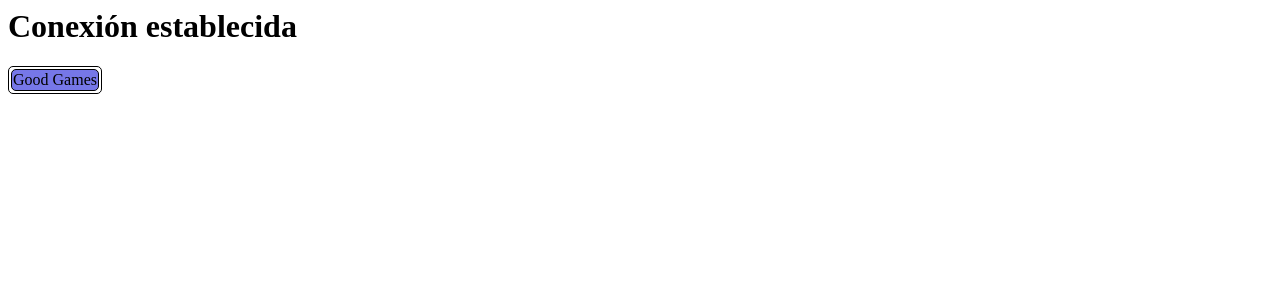
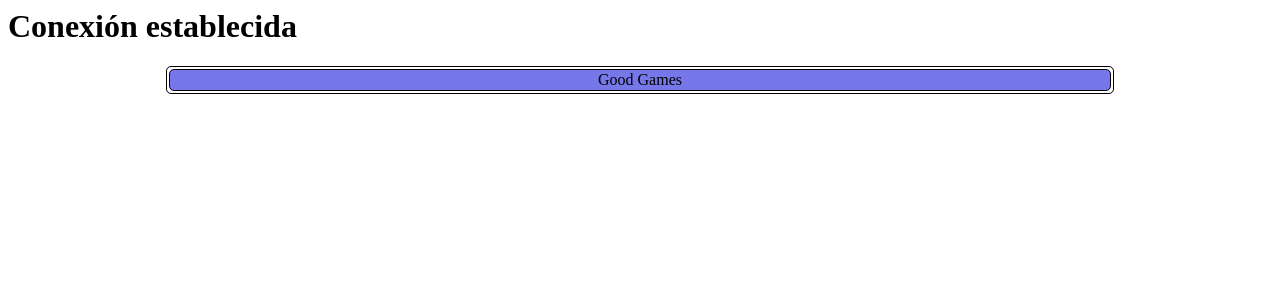
Before and after one commit to OscarFrancoPerez/dw_servidor, a PHP site: page /main.php in a window 1280 px wide. Shown: the top 300 px of the page. Run offline with PHP 8.4, Linux system fonts and the light colour scheme; data that the repository does not hold is empty.

Commit message:
Update main.css

```diff
--- a/sprint2phpsql/www/mysite/main.css
+++ b/sprint2phpsql/www/mysite/main.css
@@ -1,3 +1,8 @@
+table {
+	width: 75%;
+	margin: auto;
+	background-color: white;
+}
 table,th,td,tr {
 	border: 1px solid black;
 	border-radius: 5px;
```
